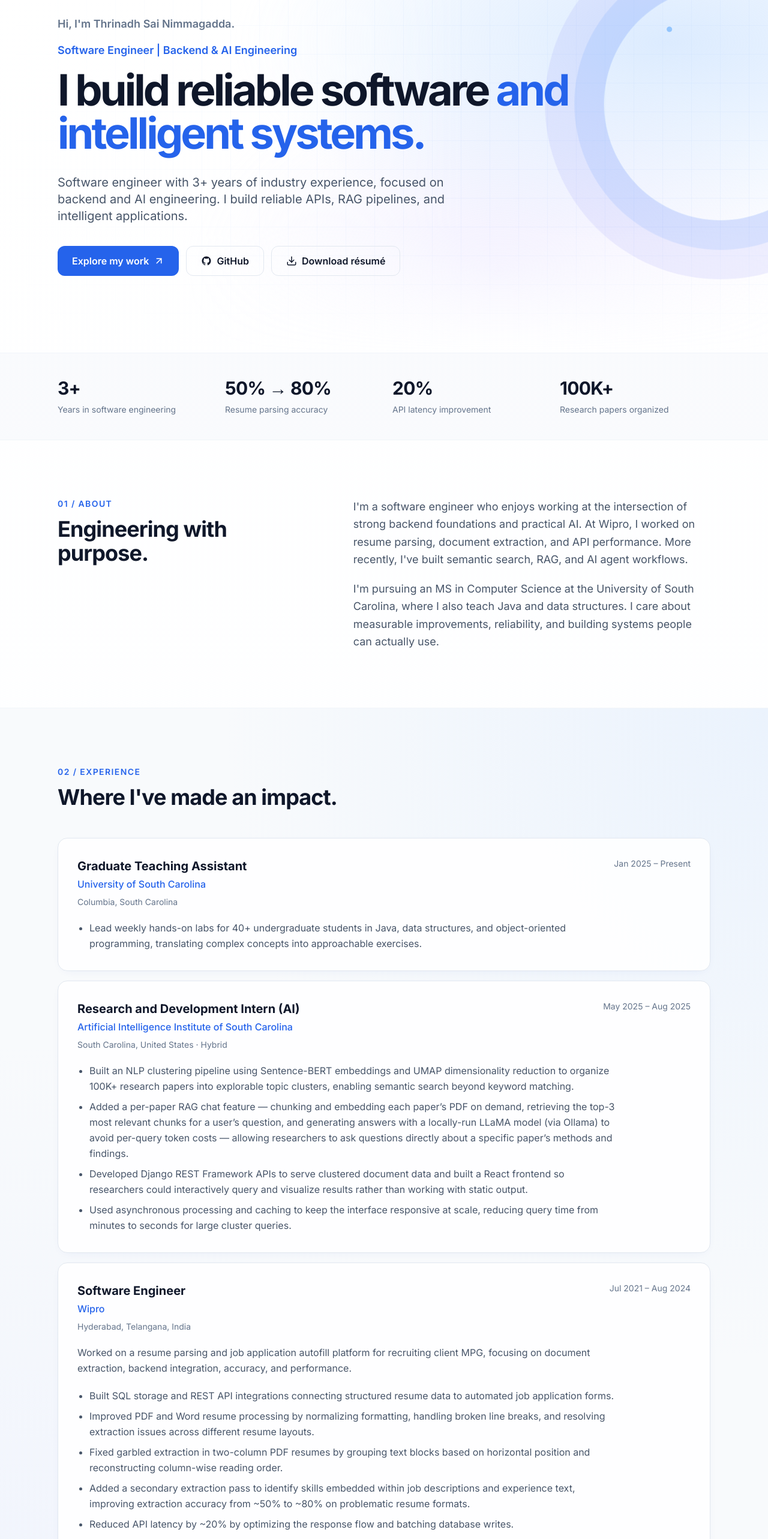
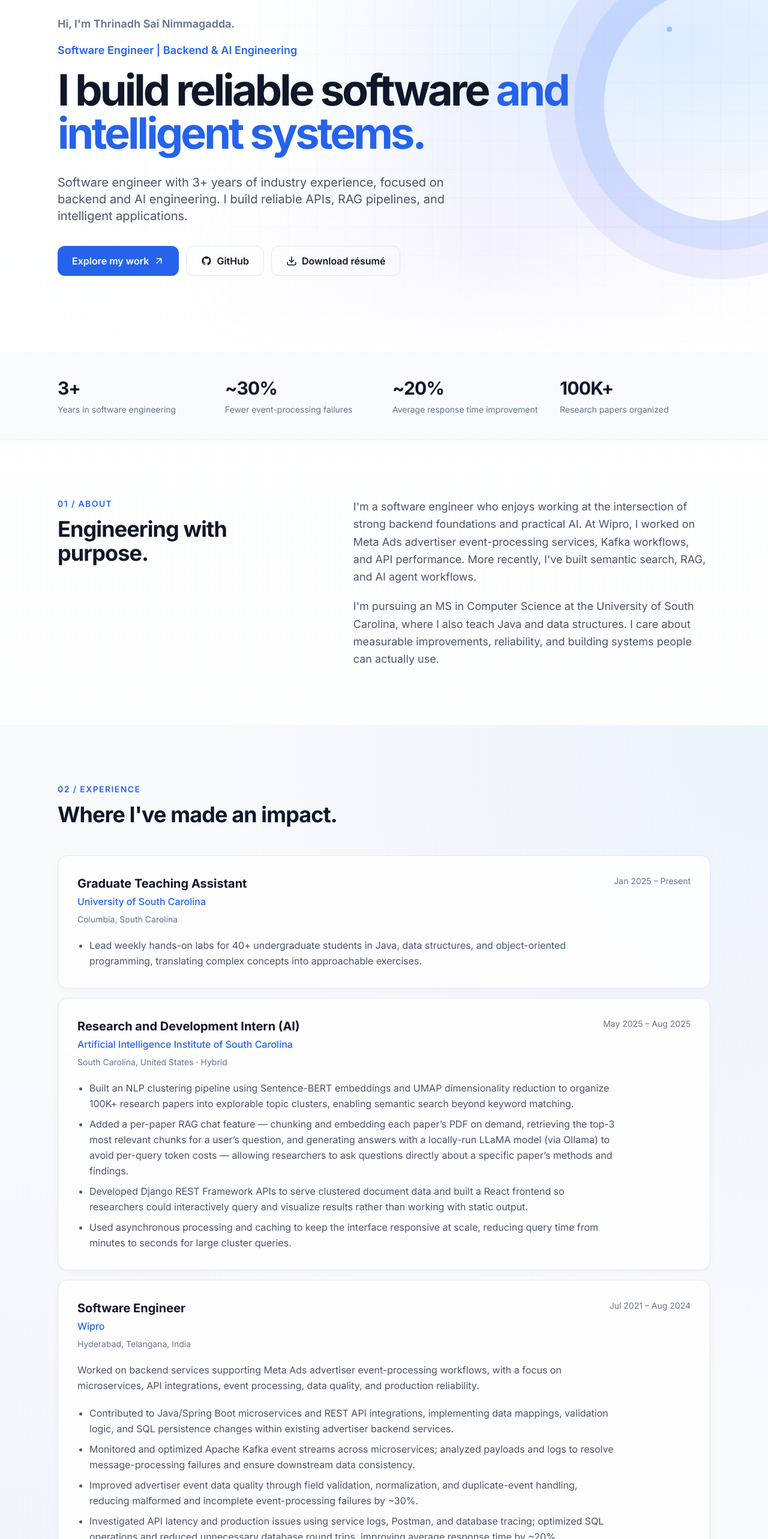
Before and after one commit to thrinadhnimmagadda1/Portfolio, a React (Vite) app: page / in a window 1280 px wide. Shown: the part 175-2741 px from the top of the page at 60% size. Built offline with nearby package versions, Linux system fonts and the light colour scheme.

Commit message:
Replace Wipro experience with advertiser backend services work

```diff
--- a/src/App.tsx
+++ b/src/App.tsx
@@ -35,6 +35,7 @@ const experiences = experienceData.map((e) => ({
   location: e.location,
   summary: e.summary,
   bullets: e.bullets,
+  tags: e.tags,
 }));
 const skills = skillData.map((s) => ({
   label: s.category,
@@ -147,8 +148,8 @@ export default function App() {
           <div className="mx-auto max-w-6xl px-5 md:px-8 py-10 grid grid-cols-2 md:grid-cols-4 gap-7">
             {[
               ["3+", "Years in software engineering"],
-              ["50% → 80%", "Resume parsing accuracy"],
-              ["20%", "API latency improvement"],
+              ["~30%", "Fewer event-processing failures"],
+              ["~20%", "Average response time improvement"],
               ["100K+", "Research papers organized"],
             ].map(([num, desc]) => (
               <div key={desc}>
@@ -176,8 +177,9 @@ export default function App() {
             <p>
               I'm a software engineer who enjoys working at the intersection of
               strong backend foundations and practical AI. At Wipro, I worked on
-              resume parsing, document extraction, and API performance. More
-              recently, I've built semantic search, RAG, and AI agent workflows.
+              Meta Ads advertiser event-processing services, Kafka workflows,
+              and API performance. More recently, I've built semantic search,
+              RAG, and AI agent workflows.
             </p>
             <p>
               I'm pursuing an MS in Computer Science at the University of South
@@ -224,6 +226,14 @@ export default function App() {
                       <li key={b}>{b}</li>
                     ))}
                   </ul>
+                  {e.org === "Wipro" && (
+                    <p className="text-sm text-slate-600 mt-5 leading-relaxed">
+                      <span className="font-semibold text-slate-900">
+                        Technologies:
+                      </span>{" "}
+                      {e.tags.join(" · ")}
+                    </p>
+                  )}
                 </article>
               ))}
             </div>
--- a/src/components/Hero.tsx
+++ b/src/components/Hero.tsx
@@ -105,7 +105,7 @@ export default function Hero() {
               {[
                 { value: '20%', label: 'API Latency Reduction' },
                 { value: '100K+', label: 'Research Papers' },
-                { value: '50% → 80%', label: 'Parsing Accuracy' },
+                { value: '~30%', label: 'Fewer Event-processing Failures' },
               ].map((stat) => (
                 <div key={stat.label} className="bg-white border border-slate-200 rounded-xl p-3 text-center shadow-sm">
                   <div className="text-lg font-extrabold gradient-text">{stat.value}</div>
--- a/src/data/portfolio.ts
+++ b/src/data/portfolio.ts
@@ -10,7 +10,7 @@ export const personal = {
   linkedin: "https://www.linkedin.com/in/thrinadhsainimmagadda/",
   github: "https://github.com/thrinadhnimmagadda1",
   about:
-    "Software engineer focused on backend engineering and applied AI. At Wipro, I improved résumé parsing accuracy from 50% to 80% and reduced API latency by 20%. At the Artificial Intelligence Institute of South Carolina, I built semantic search and document-grounded RAG for over 100,000 research papers.",
+    "Software engineer focused on backend engineering and applied AI. At Wipro, I worked on backend services supporting Meta Ads advertiser event-processing workflows, reducing malformed and incomplete event-processing failures by ~30% and improving average response time by ~20%. At the Artificial Intelligence Institute of South Carolina, I built semantic search and document-grounded RAG for over 100,000 research papers.",
 };
 
 export const experiences = [
@@ -51,16 +51,22 @@ export const experiences = [
     period: "Jul 2021 – Aug 2024",
     type: "Full-time",
     bullets: [
-      "Built SQL storage and REST API integrations connecting structured resume data to automated job application forms.",
-      "Improved PDF and Word resume processing by normalizing formatting, handling broken line breaks, and resolving extraction issues across different resume layouts.",
-      "Fixed garbled extraction in two-column PDF resumes by grouping text blocks based on horizontal position and reconstructing column-wise reading order.",
-      "Added a secondary extraction pass to identify skills embedded within job descriptions and experience text, improving extraction accuracy from ~50% to ~80% on problematic resume formats.",
-      "Reduced API latency by ~20% by optimizing the response flow and batching database writes.",
-      "Wrote unit tests and debugged data quality issues in extracted resume fields to improve autofill reliability.",
+      "Contributed to Java/Spring Boot microservices and REST API integrations, implementing data mappings, validation logic, and SQL persistence changes within existing advertiser backend services.",
+      "Monitored and optimized Apache Kafka event streams across microservices; analyzed payloads and logs to resolve message-processing failures and ensure downstream data consistency.",
+      "Improved advertiser event data quality through field validation, normalization, and duplicate-event handling, reducing malformed and incomplete event-processing failures by ~30%.",
+      "Investigated API latency and production issues using service logs, Postman, and database tracing; optimized SQL operations and reduced unnecessary database round trips, improving average response time by ~20%.",
     ],
-    tags: ["Python", "REST APIs", "Document Processing", "Backend Engineering"],
+    tags: [
+      "Java",
+      "Spring Boot",
+      "REST APIs",
+      "Apache Kafka",
+      "SQL",
+      "Microservices",
+      "Postman",
+    ],
     summary:
-      "Worked on a resume parsing and job application autofill platform for recruiting client MPG, focusing on document extraction, backend integration, accuracy, and performance.",
+      "Worked on backend services supporting Meta Ads advertiser event-processing workflows, with a focus on microservices, API integrations, event processing, data quality, and production reliability.",
   },
 ];
 
```
